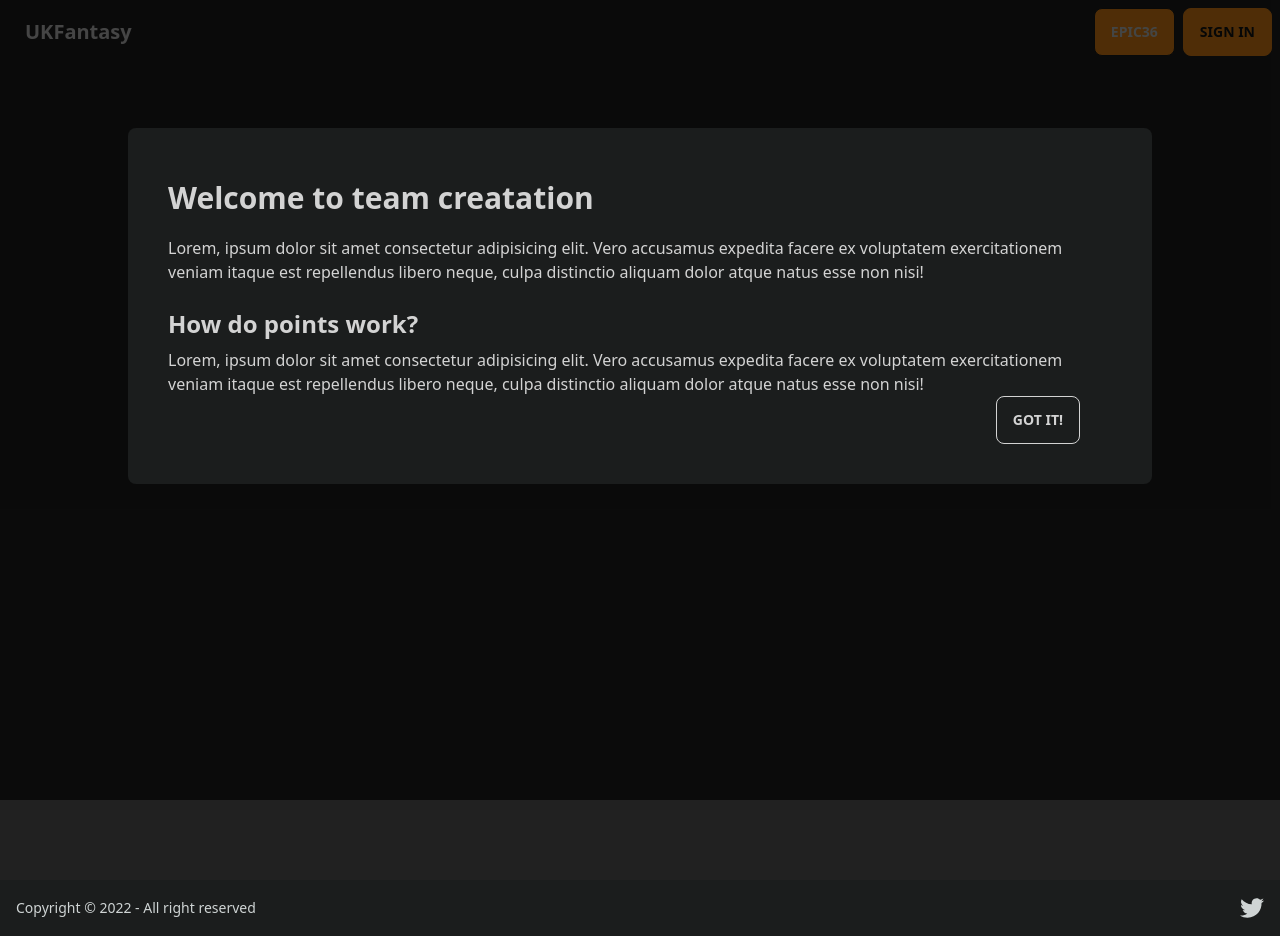
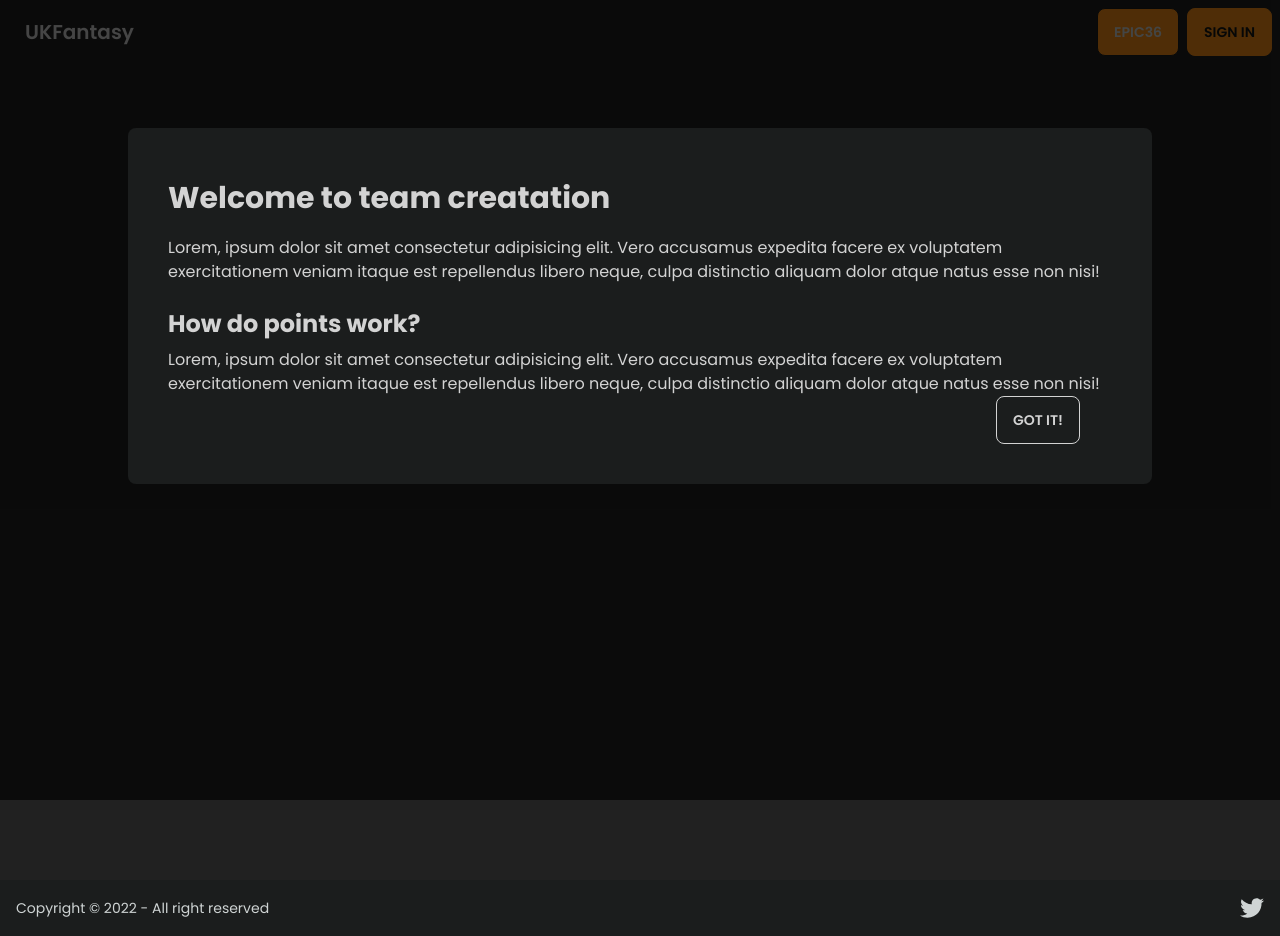
Before and after one commit to FlynnFc/UKFantasy, a Next.js app: page /create in a window 1280 px wide. Built offline with nearby package versions, Linux system fonts and the light colour scheme; no server answers.

Commit message:
added poppins font

```diff
--- a/src/components/playerGroup.tsx
+++ b/src/components/playerGroup.tsx
@@ -1,8 +1,6 @@
-import React, { useState } from "react";
+import React from "react";
 
 const PlayerGroup = (props: { team: string; children: any[] }) => {
-  const [stats, setStats] = useState(false);
-
   return (
     <div className="flex w-full flex-col items-center justify-evenly rounded-lg bg-base-300 pb-4">
       <div
--- a/src/pages/_app.tsx
+++ b/src/pages/_app.tsx
@@ -16,6 +16,11 @@ const MyApp: AppType<{ session: Session | null }> = ({
         <title>UKFantasy &#127918;</title>
         <meta name="description" content="UK Fantasy League " />
         <link rel="icon" href="/favicon.ico" />
+        <link rel="preconnect" href="https://fonts.googleapis.com" />
+        <link
+          href="https://fonts.googleapis.com/css2?family=Poppins:wght@100;200;300;400;500;600;700&display=swap"
+          rel="stylesheet"
+        />
       </Head>
 
       <SessionProvider session={session}>
--- a/src/styles/globals.css
+++ b/src/styles/globals.css
@@ -2,6 +2,9 @@
 @tailwind components;
 @tailwind utilities;
 
+* {
+  font-family: "Poppins", sans-serif;
+}
 table tr {
   background-color: green /* 8px */;
 }
```
